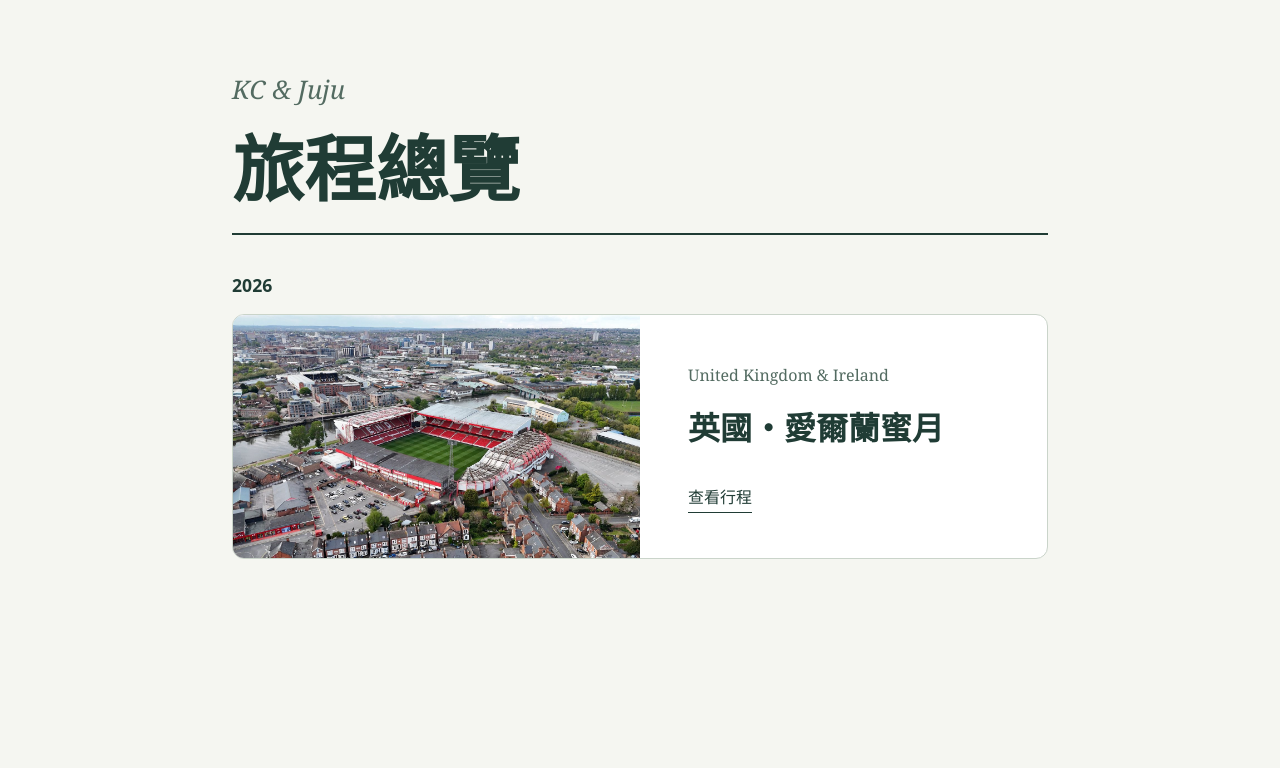
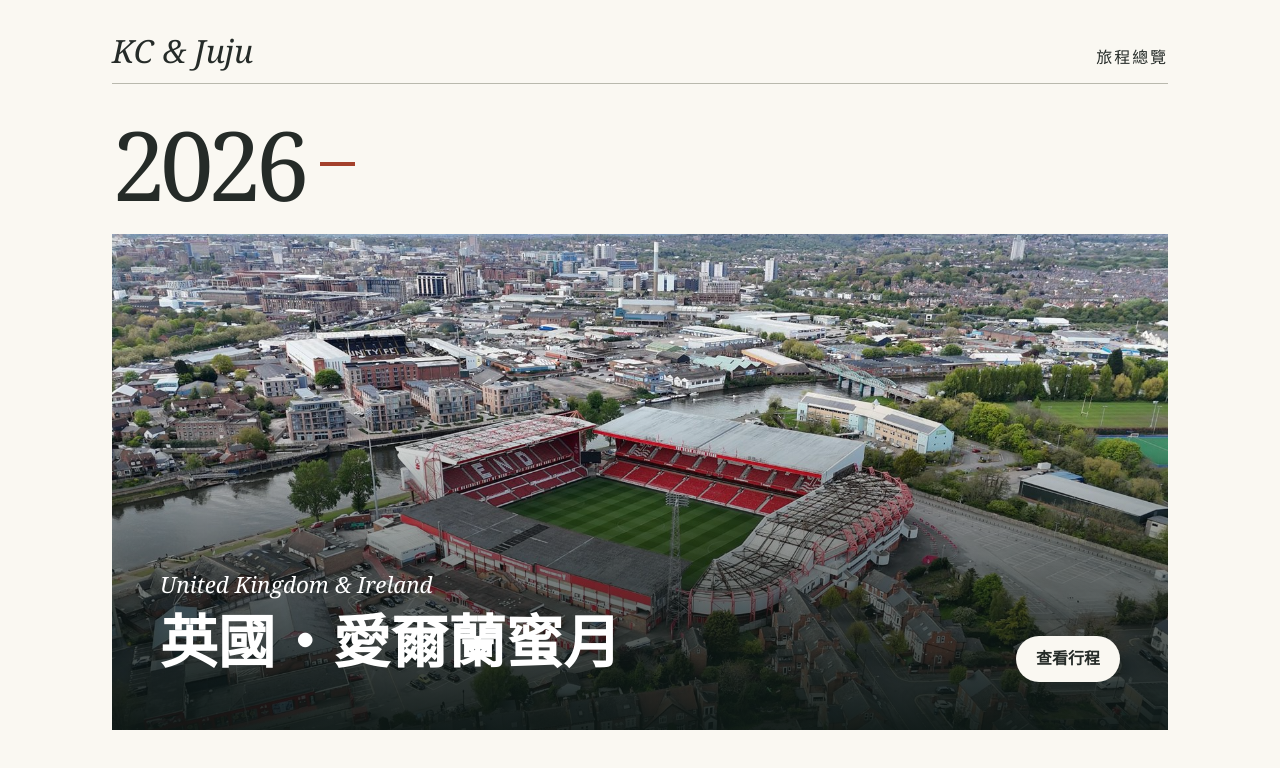
Before and after one commit to kc-juju/travel-atlas, a plain HTML site: page index.html in a window 1280 px wide. Drawn offline with Linux system fonts and the light colour scheme.

Commit message:
Restyle the trip index as a photographic travel journal

```diff
--- a/index.html
+++ b/index.html
@@ -1,11 +1,50 @@
 <!doctype html>
 <html lang="zh-Hant">
-<meta charset="utf-8"><meta name="viewport" content="width=device-width,initial-scale=1">
-<title>KC &amp; Juju 的旅程總覽</title>
-<style>
-*{box-sizing:border-box}body{margin:0;background:#f5f6f1;color:#203c35;font:1rem/1.6 system-ui,sans-serif}main{max-width:960px;margin:auto;padding:clamp(24px,6vw,72px)}header{border-bottom:2px solid;padding-bottom:22px}header p{margin:0;color:#536b61;font:italic 1.6rem Georgia,serif}h1{margin:.25em 0 0;font-size:clamp(2.4rem,8vw,4.5rem);line-height:1.2}section{margin-top:36px}h2{font-size:1.1rem}a{display:grid;grid-template-columns:1fr 1fr;color:inherit;text-decoration:none;background:white;border:1px solid #cad4ca;border-radius:12px;overflow:hidden}img{width:100%;height:100%;min-height:230px;object-fit:cover}.info{padding:clamp(24px,4vw,48px);align-self:center}small{font:1rem Georgia,serif;color:#536b61}h3{font-size:clamp(1.5rem,3vw,2rem);margin:.4em 0 1em}span{border-bottom:1px solid;padding-bottom:4px}a:hover span{border-width:2px}a:focus-visible{outline:4px solid #146955;outline-offset:4px}@media(max-width:600px){a{grid-template-columns:1fr}img{height:190px;min-height:0}}
-</style>
-<main><header><p>KC &amp; Juju</p><h1>旅程總覽</h1></header>
-<section aria-labelledby="year"><h2 id="year">2026</h2>
-<a href="https://kc-juju.github.io/uk-ireland-trip/"><img src="nottingham.jpg" alt="諾丁漢城市足球場"><div class="info"><small lang="en">United Kingdom &amp; Ireland</small><h3>英國・愛爾蘭蜜月</h3><span>查看行程</span></div></a>
-</section></main></html>
+<head>
+  <meta charset="utf-8">
+  <meta name="viewport" content="width=device-width, initial-scale=1">
+  <meta name="theme-color" content="#faf8f2">
+  <title>KC &amp; Juju 的旅程總覽</title>
+  <style>
+    :root { color-scheme: light; --paper: #faf8f2; --ink: #252b28; --accent: #a4412c; }
+    * { box-sizing: border-box; }
+    body { margin: 0; background: var(--paper); color: var(--ink); font: 1rem/1.6 system-ui, sans-serif; }
+    main { width: min(100% - 2.5rem, 66rem); margin: auto; padding: 2rem 0 4rem; }
+    header { display: flex; align-items: baseline; justify-content: space-between; gap: 1rem; border-bottom: 1px solid #b9b9ae; padding-bottom: .75rem; }
+    .signature { font: italic clamp(1.5rem, 4vw, 2rem)/1.2 Georgia, serif; }
+    h1 { margin: 0; font-size: 1rem; font-weight: 500; letter-spacing: .12em; }
+    h2 { display: flex; align-items: center; gap: 1rem; margin: 2rem 0 1.4rem; font: normal clamp(3.4rem, 10vw, 6rem)/1 Georgia, serif; letter-spacing: -.06em; }
+    h2::after { content: ''; width: 2.2rem; height: .24rem; background: var(--accent); }
+    .trip { display: grid; position: relative; isolation: isolate; overflow: hidden; min-height: clamp(23rem, 44vw, 31rem); align-items: end; color: white; text-decoration: none; background: #23372f; }
+    .trip img, .trip::before { position: absolute; inset: 0; width: 100%; height: 100%; }
+    .trip img { z-index: -2; object-fit: cover; object-position: 50% 45%; }
+    .trip::before { content: ''; z-index: -1; background: linear-gradient(0deg, rgba(13,23,21,.94), rgba(13,23,21,.58) 28%, transparent 70%); }
+    .detail { display: flex; align-items: end; justify-content: space-between; gap: 1rem; padding: clamp(1.4rem, 4vw, 3rem); }
+    .place { margin: 0 0 .4rem; font: italic clamp(1.05rem, 2vw, 1.4rem)/1.4 Georgia, serif; }
+    h3 { margin: 0; font: 600 clamp(1.8rem, 5vw, 3.6rem)/1.3 "Noto Serif TC", "Songti TC", serif; }
+    .action { flex: none; padding: .65rem 1.25rem; border-radius: 2rem; background: var(--paper); color: var(--ink); font-weight: 600; }
+    .trip:hover .action, .trip:focus-visible .action { background: #ffdfb5; }
+    .trip:focus-visible { outline: 3px solid var(--accent); outline-offset: 5px; }
+    @media (max-width: 36rem) {
+      main { padding-top: 1.5rem; }
+      .detail { flex-direction: column; align-items: start; }
+      .trip { min-height: 24rem; }
+    }
+  </style>
+</head>
+<body>
+  <main>
+    <header><span class="signature" lang="en">KC &amp; Juju</span><h1>旅程總覽</h1></header>
+    <section aria-labelledby="year-2026">
+      <h2 id="year-2026">2026</h2>
+      <a class="trip" href="https://kc-juju.github.io/uk-ireland-trip/">
+        <img src="nottingham.jpg" alt="諾丁漢城市足球場">
+        <div class="detail">
+          <div><p class="place" lang="en">United Kingdom &amp; Ireland</p><h3>英國・愛爾蘭蜜月</h3></div>
+          <span class="action">查看行程</span>
+        </div>
+      </a>
+    </section>
+  </main>
+</body>
+</html>
```
